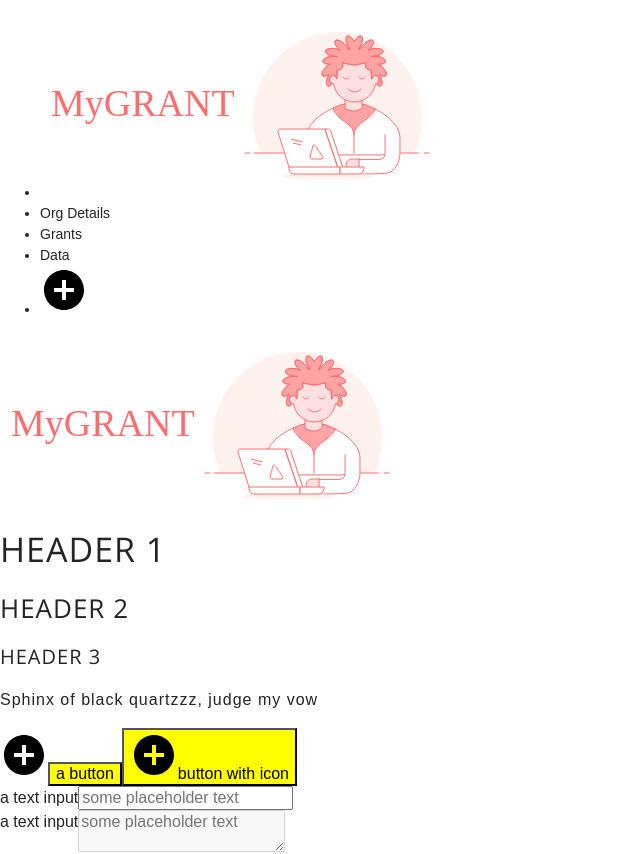
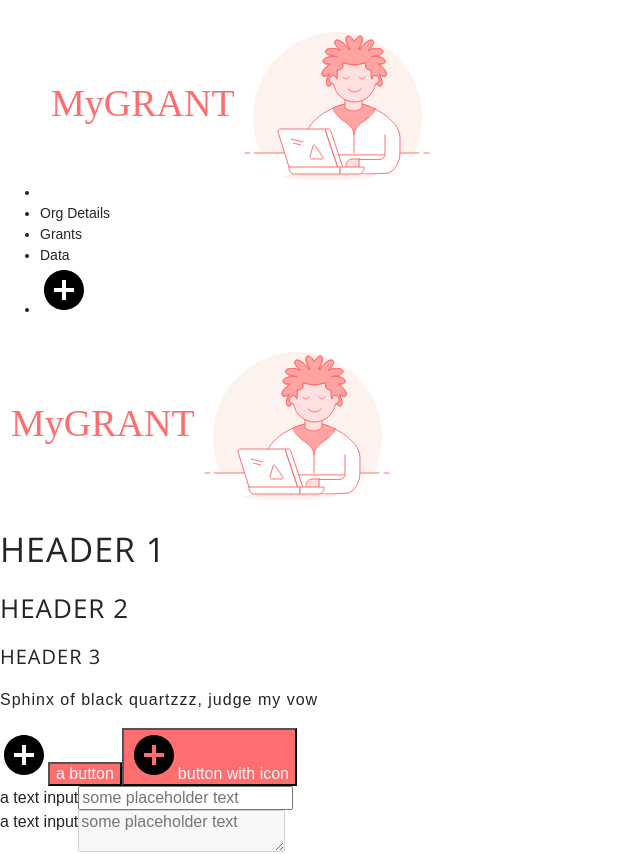
Before and after one commit to sarahhamdi/mygrant, a React (Create React App) app: page / in a window 1280 px wide. Shown: the top 854 px of the page, without its empty margins (0-640 px from the left). Built offline with nearby package versions, Linux system fonts and the light colour scheme; no server answers.

Commit message:
now watching sass files in component folders

```diff
--- a/package.json
+++ b/package.json
@@ -12,7 +12,7 @@
   },
   "proxy": "http://localhost:8080",
   "scripts": {
-    "sass": "sass --watch src/styles/scss:src/styles/css",
+    "sass": "sass --watch src/components:src/styles/css src/styles/scss:src/styles/css",
     "client": "react-scripts start",
     "build": "react-scripts build",
     "test": "react-scripts test --env=jsdom",
--- a/src/components/Button/_button.scss
+++ b/src/components/Button/_button.scss
@@ -1,3 +1,4 @@
 button {
-  background: yellow;
+  background: $salmon;
+  color: $desert-storm
 }
--- a/src/styles/css/index.css
+++ b/src/styles/css/index.css
@@ -200,7 +200,8 @@ ul li {
   background: yellow; }
 
 button {
-  background: yellow; }
+  background: #ff6e6e;
+  color: #f8f8f8; }
 
 html {
   font-size: 62.5%; }
```
Also changed, not shown: 2 other files (tests, documents, lock files or other folders).
